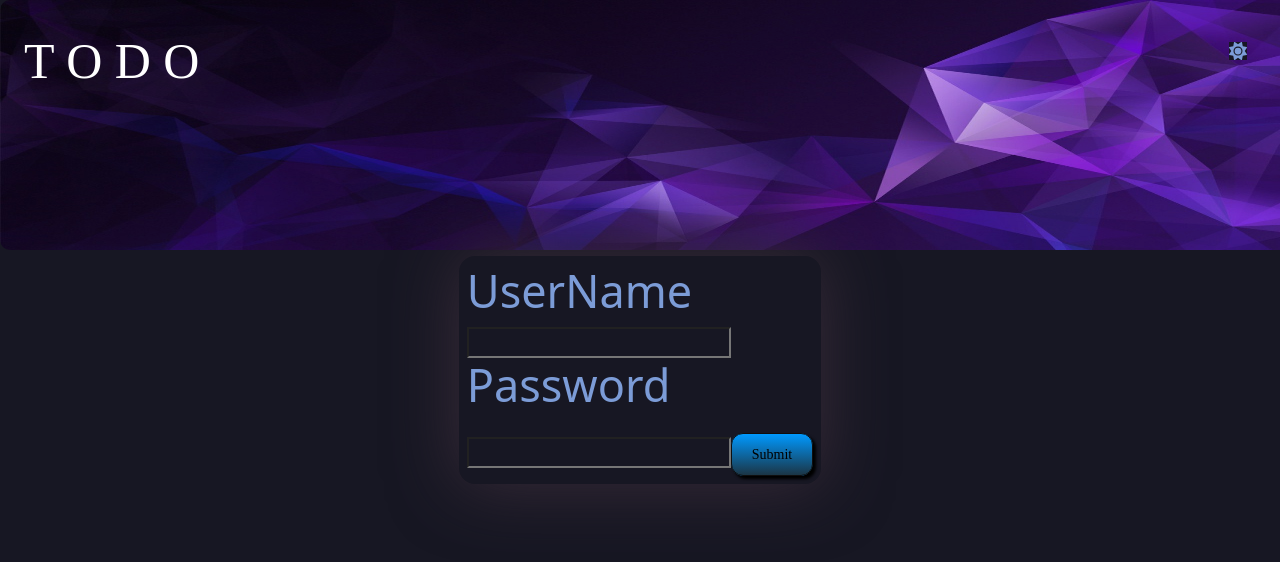
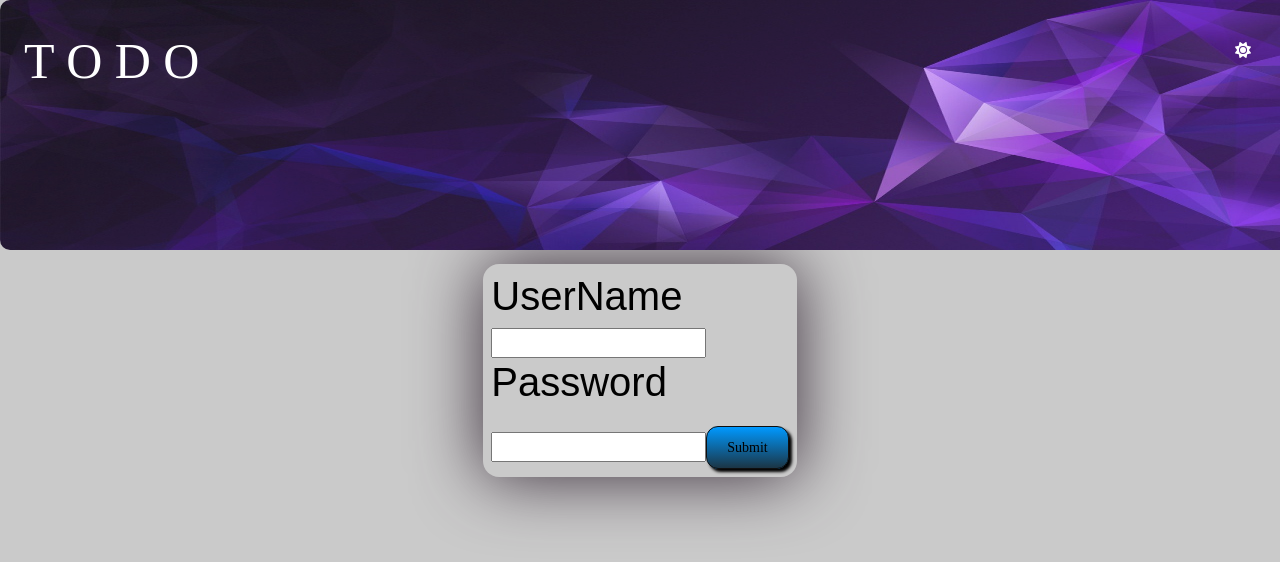
Before and after one commit to Cansinyrkl/todo-app, a React (Create React App) app: page / in a window 1280 px wide. Shown: the top 562 px of the page. Built offline with nearby package versions, Linux system fonts and the light colour scheme.

Commit message:
theme colors

```diff
--- a/src/App.css
+++ b/src/App.css
@@ -1,8 +1,17 @@
-* {
-  margin: 0;
-  padding: 0;
-  font-size: large;
-  background-color: #171723;
-  color: #7c9cd7;
-  z-index: 10;
+body {
+  font-family: "Ubuntu", sans-serif;
+  background: var(--background-color);
+  color: var(--text-color);
+  font-weight: var(--font-weight);
+  transition: background 0.5s ease-in-out, color 0.6s ease-in-out;
 }
+
+body.light {
+  background-color: rgb(26, 26, 26);
+  background: #cacaca;
+}
+
+body.dark {
+  background: #cacaca;
+  background-color: rgb(26, 26, 26);
+}
```
